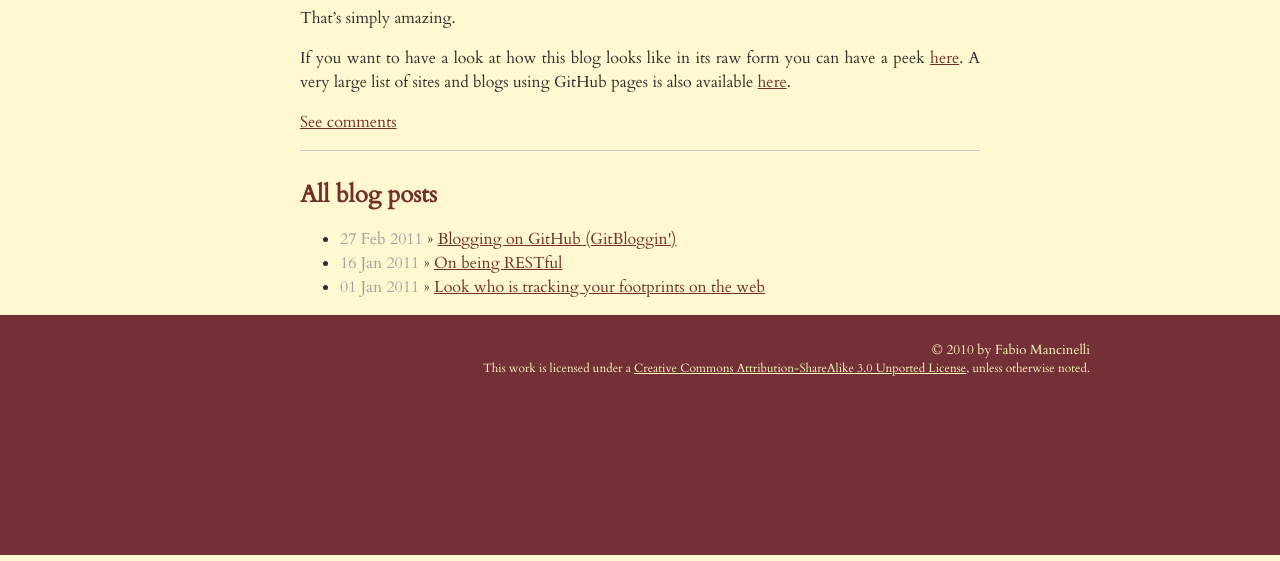
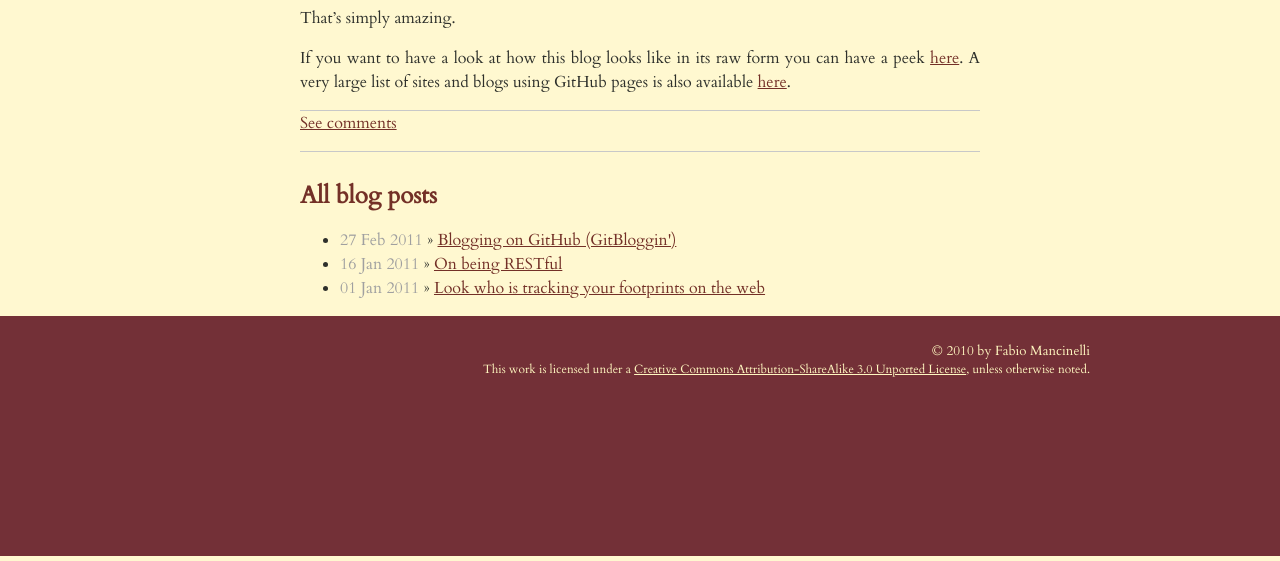
Before and after one commit to fmancinelli/fmancinelli.github.com, a Jekyll site: the page built from index.html, in a window 1280 px wide. Shown: the part 1489-2050 px from the top of the page. Built offline with Jekyll 4.4.1, drawn with Linux system fonts in a browser that asks for light colours.

Commit message:
Added a separator between the end of the post and the comments section.

```diff
--- a/stylesheets/style.css
+++ b/stylesheets/style.css
@@ -103,6 +103,7 @@ article.post > header > h2 {
 }
 
 article.post > footer {
+    border-top: 1px solid #C8C8C8;
     margin-bottom: 1em;
 }
 
```
